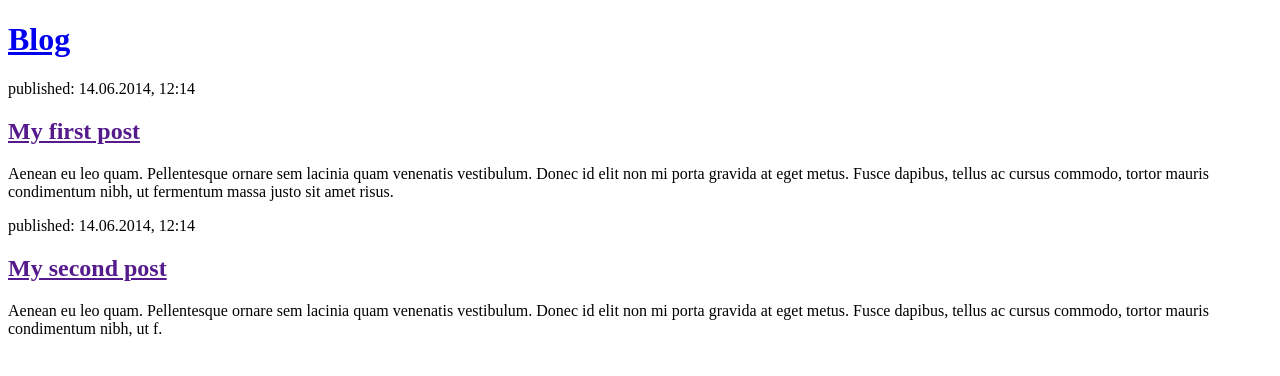
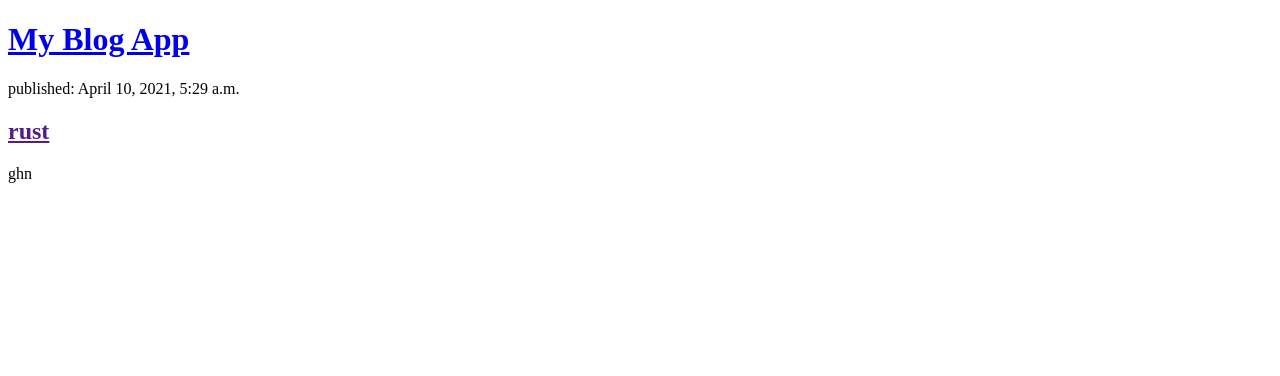
Before and after one commit to Gokulapriya2421/my-blog-web, a Django app: page / in a window 1280 px wide. Shown: the top 376 px of the page. Run offline with Django 3.2, Linux system fonts and the light colour scheme; data comes from the database, SQL or seed files in the repository; both versions use the stored data as it was after the commit.

Commit message:
modified templates to display posts from database

```diff
--- a/myBlogApp/views.py
+++ b/myBlogApp/views.py
@@ -1,5 +1,8 @@
 from django.shortcuts import render
 from django.http import HttpRequest,HttpResponse
-# Create your views here.
+from .models import Post
+import datetime
+from django.utils import timezone
 def home(request):
-    return render(request, './home.html', {})
+    posts = Post.objects.filter(published_date__lte= timezone.now()).order_by('published_date')
+    return render(request, './home.html', {'posts': posts})
--- a/templates/home.html
+++ b/templates/home.html
@@ -1,23 +1,19 @@
 <!DOCTYPE html>
 <html>
     <head>
-        <title>Django Girls blog</title>
+        <title>blog</title>
     </head>
     <body>
         <header>
-            <h1><a href="/"> Blog</a></h1>
-        </header>
+    <h1><a href="/">My Blog App</a></h1>
+</header>
 
-        <article>
-            <time>published: 14.06.2014, 12:14</time>
-            <h2><a href="">My first post</a></h2>
-            <p>Aenean eu leo quam. Pellentesque ornare sem lacinia quam venenatis vestibulum. Donec id elit non mi porta gravida at eget metus. Fusce dapibus, tellus ac cursus commodo, tortor mauris condimentum nibh, ut fermentum massa justo sit amet risus.</p>
-        </article>
-
-        <article>
-            <time>published: 14.06.2014, 12:14</time>
-            <h2><a href="">My second post</a></h2>
-            <p>Aenean eu leo quam. Pellentesque ornare sem lacinia quam venenatis vestibulum. Donec id elit non mi porta gravida at eget metus. Fusce dapibus, tellus ac cursus commodo, tortor mauris condimentum nibh, ut f.</p>
-        </article>
+{% for post in posts %}
+    <article>
+        <time>published: {{ post.published_date }}</time>
+        <h2><a href="">{{ post.title }}</a></h2>
+        <p>{{ post.text|linebreaksbr }}</p>
+    </article>
+{% endfor %}
     </body>
 </html>
```
Also changed, not shown: db.sqlite3.
